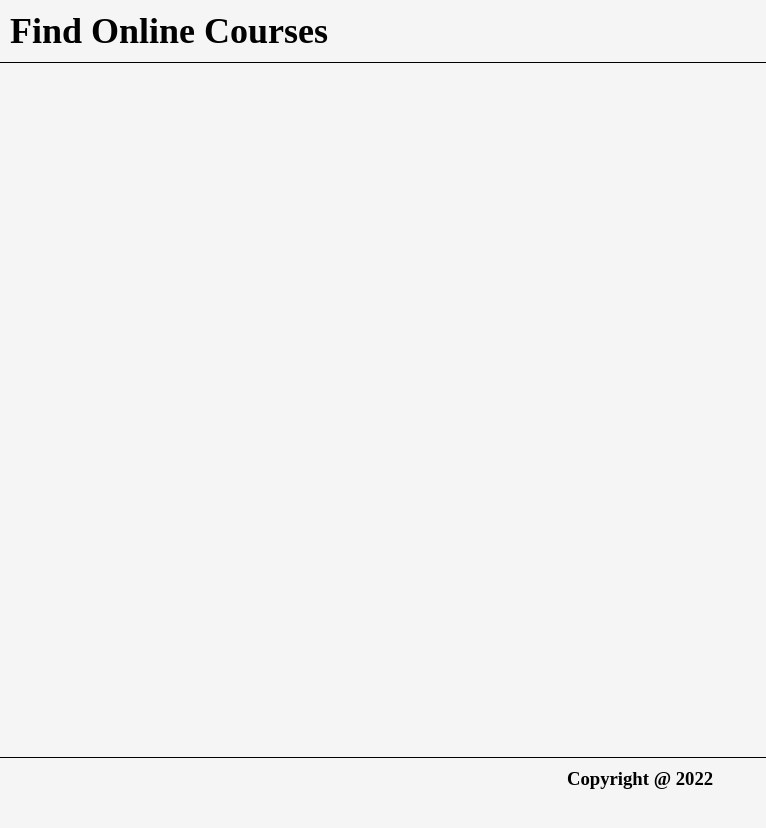
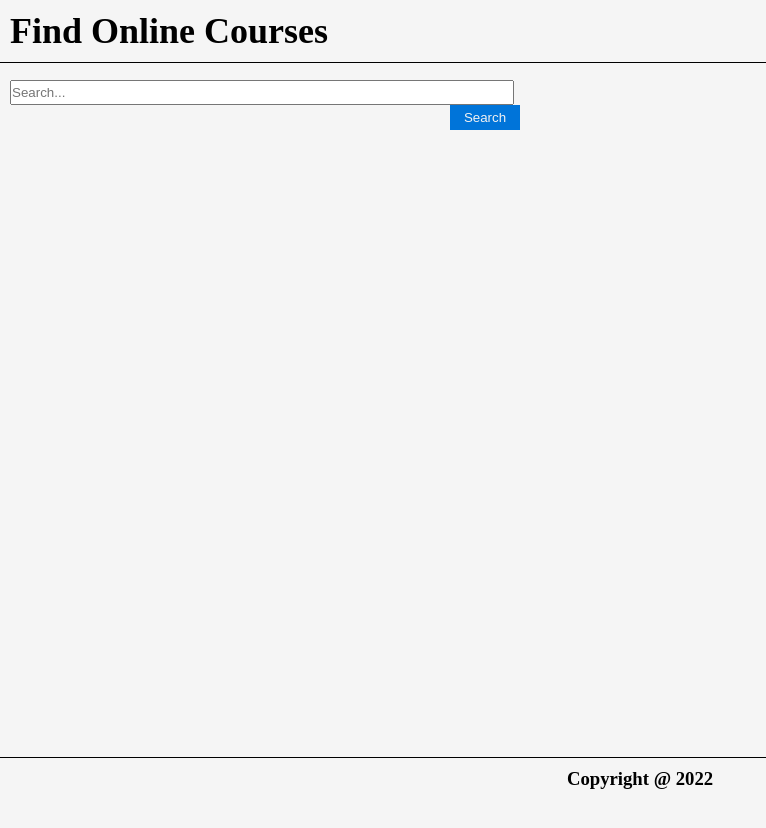
Before and after one commit to crist2201/coursefinder, a React (Create React App) app in the folder interface/: page / in a window 1280 px wide. Shown: the top 828 px of the page, without its empty margins (0-766 px from the left). Before the commit the page ends 800 px from the top, so only its background shows below. Built offline with nearby package versions, Linux system fonts and the light colour scheme.

Commit message:
Changes in App,css and App.js files

```diff
--- a/interface/src/App.css
+++ b/interface/src/App.css
@@ -12,3 +12,8 @@ body {
   min-height: 100vh;
   justify-content: center;
 }
+
+.course-container {
+  margin-top: 70px;
+  padding: 10px;
+}
--- a/interface/src/App.js
+++ b/interface/src/App.js
@@ -1,12 +1,16 @@
-import { Component } from 'react';
 import './App.css';
 import Header from './components/header';
 import Footer from './components/footer';
+import SearchBar from './components/search_bar';
 function App() {
   return (
     <div className="App">
       <Header />
+      <div className='course-container'>
+        <SearchBar />
+      </div>
       <Footer />
+
 
 
 
```
